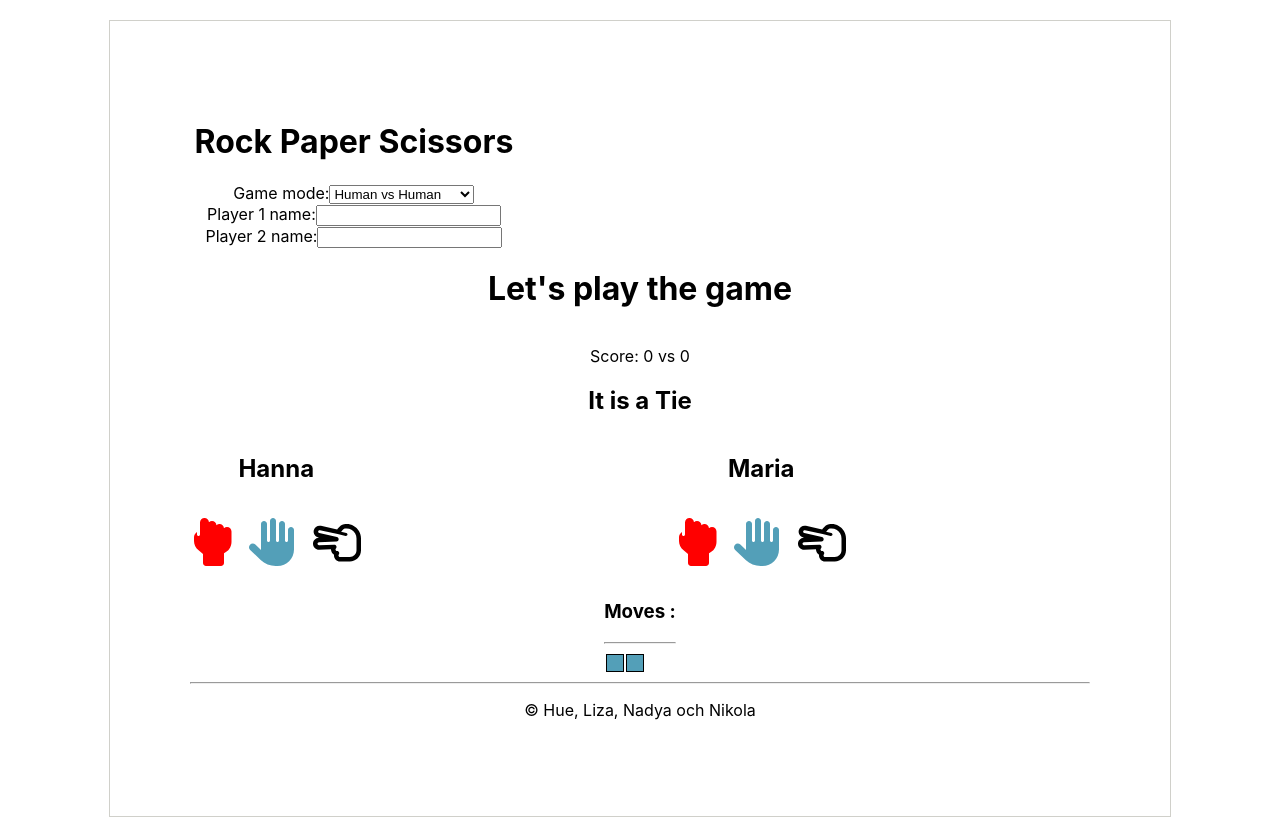
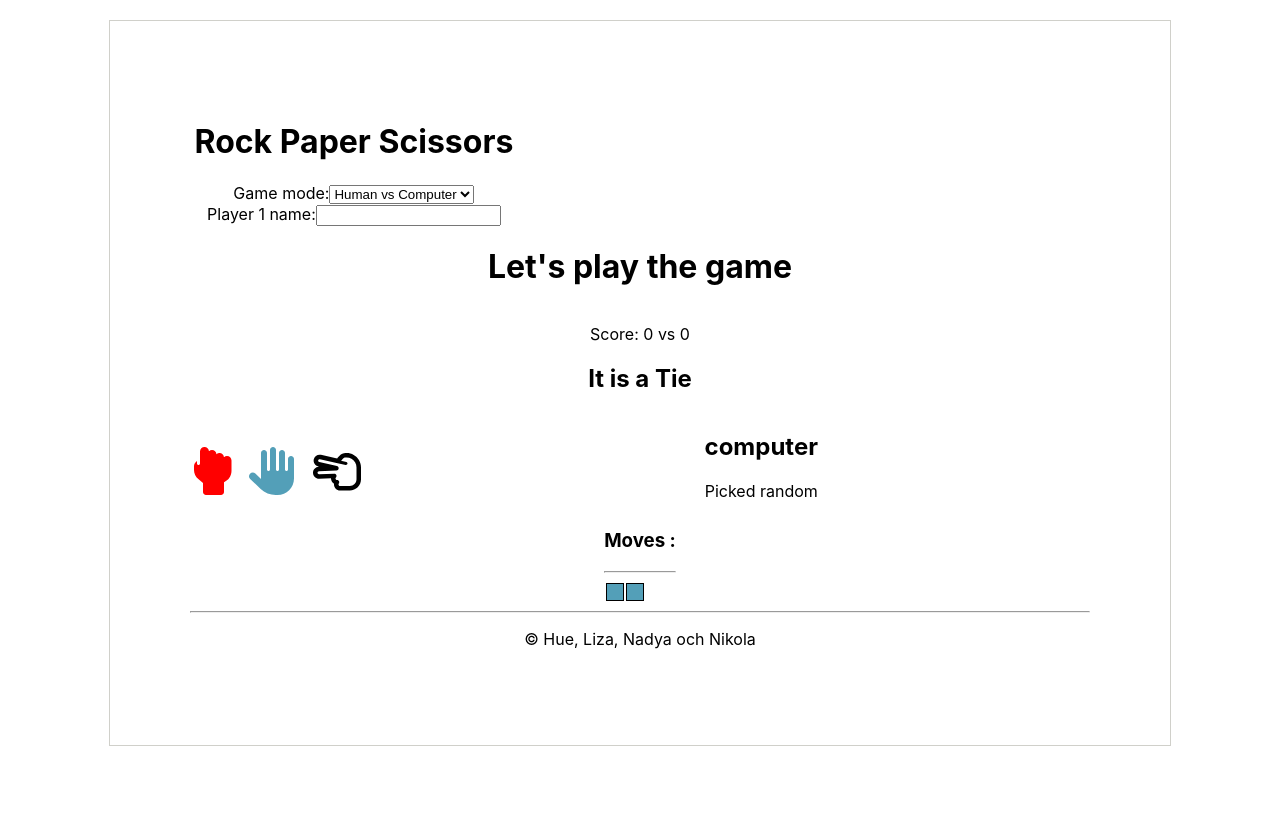
Before and after one commit to huenguyensw/gamingapp, a React (Create React App) app: page / in a window 1280 px wide. After the commit the page ends 800 px from the top, so only its background shows below. Built offline with nearby package versions, Linux system fonts and the light colour scheme.

Commit message:
some changes

```diff
--- a/src/App.js
+++ b/src/App.js
@@ -8,9 +8,9 @@ import History from './components/history/History';
 
 
 function App() {
-  const [gameMode, setGameMode] = useState(1); // 1 for human vs human, 2 for human vs computer
-  const [player1, setPlayer1] = useState('Hanna'); //show play1's name
-  const [player2, setPlayer2] = useState('Maria'); //show play1's name
+  const [gameMode, setGameMode] = useState(2); // 1 for human vs human, 2 for human vs computer
+  const [player1, setPlayer1] = useState(''); //show play1's name
+  const [player2, setPlayer2] = useState(''); //show play1's name
   const [updatedResult, setUpdatedResult] = useState(false);
   const [player1TotalScore, setPlayer1TotalScore] = useState(0);
   const [player2TotalScore, setPlayer2TotalScore] = useState(0);
@@ -21,7 +21,7 @@ function App() {
 
   return (
     <div className="App">
-      <Header />
+      <Header player1={player1} player2={player2}  gameMode={gameMode} setGameMode={setGameMode} setPlayer1={setPlayer1} setPlayer2={setPlayer2}/>
       <h1 className='sub-title'> Let's play the game </h1>
       <Selection player1={player1} player2={player2}  gameMode={gameMode} setGameMode={setGameMode} setResults={setResults} results={results} updatedResult={updatedResult} setUpdatedResult={setUpdatedResult} player1TotalScore={player1TotalScore} player2TotalScore={player2TotalScore}/>
       <History results={results} updatedResult={updatedResult} setUpdatedResult={setUpdatedResult} player1TotalScore={player1TotalScore} setPlayer1TotalScore={setPlayer1TotalScore} setPlayer2TotalScore={setPlayer2TotalScore} player2TotalScore={player2TotalScore} />
--- a/src/components/header/Header.js
+++ b/src/components/header/Header.js
@@ -1,35 +1,29 @@
 import React, { useState } from 'react';
 
-const Header = () => {
-  // Declare state variables for game mode, player names, and number of plays
-  const [gameMode, setGameMode] = useState('human-human');
-  const [player1Name, setPlayer1Name] = useState('');
-  const [player2Name, setPlayer2Name] = useState('');
-  const [numPlays, setNumPlays] = useState('');
+const Header = ({player1, player2,setPlayer1,setPlayer2,setGameMode,gameMode}) => {
 
   // Event handlers for changing state variables
   const handleGameModeChange = (event) => {
     setGameMode(event.target.value);
+    console.log(event.target.value)
   };
   const handlePlayer1NameChange = (event) => {
-    setPlayer1Name(event.target.value);
+    setPlayer1(event.target.value);
   };
   const handlePlayer2NameChange = (event) => {
-    setPlayer2Name(event.target.value);
-  };
-  const handleNumPlaysChange = (event) => {
-    setNumPlays(event.target.value);
+    setPlayer2(event.target.value);
   };
 
+
   // Render player 2 name field based on game mode
-  const player2NameField = gameMode === 'human-human' ? (
+  const player2NameField = gameMode === '1' ? (
     <div>
       <label htmlFor="player2Name">
         Player 2 name:
         <input
           type="text"
           id="player2Name"
-          value={player2Name}
+          value={player2}
           onChange={handlePlayer2NameChange}
           aria-label="Enter Player 2 Name"
         />
@@ -51,8 +45,8 @@ const Header = () => {
             onChange={handleGameModeChange}
             aria-label="Select Game Mode"
           >
-            <option value="human-human">Human vs Human</option>
-            <option value="human-computer">Human vs Computer</option>
+            <option value='1'>Human vs Human</option>
+            <option value="2">Human vs Computer</option>
           </select>
         </label>
       </div>
@@ -63,27 +57,13 @@ const Header = () => {
           <input
             type="text"
             id="player1Name"
-            value={player1Name}
+            value={player1}
             onChange={handlePlayer1NameChange}
             aria-label="Enter Player 1 Name"
           />
         </label>
       </div>
-      {/* Render player 2 name input (if game mode is human-human) */}
-      {player2NameField}
-      {/* Render number of plays input */}
-      <div>
-        {/* <label htmlFor="numPlays">
-          Number of plays: */}
-          {/* <input
-            type="text"
-            id="numPlays"
-            value={numPlays}
-            onChange={handleNumPlaysChange}
-            aria-label="Enter Number of Plays"
-          /> */}
-        {/* </label> */}
-      </div>
+     {player2NameField}
     </div>
   );
 };
```
